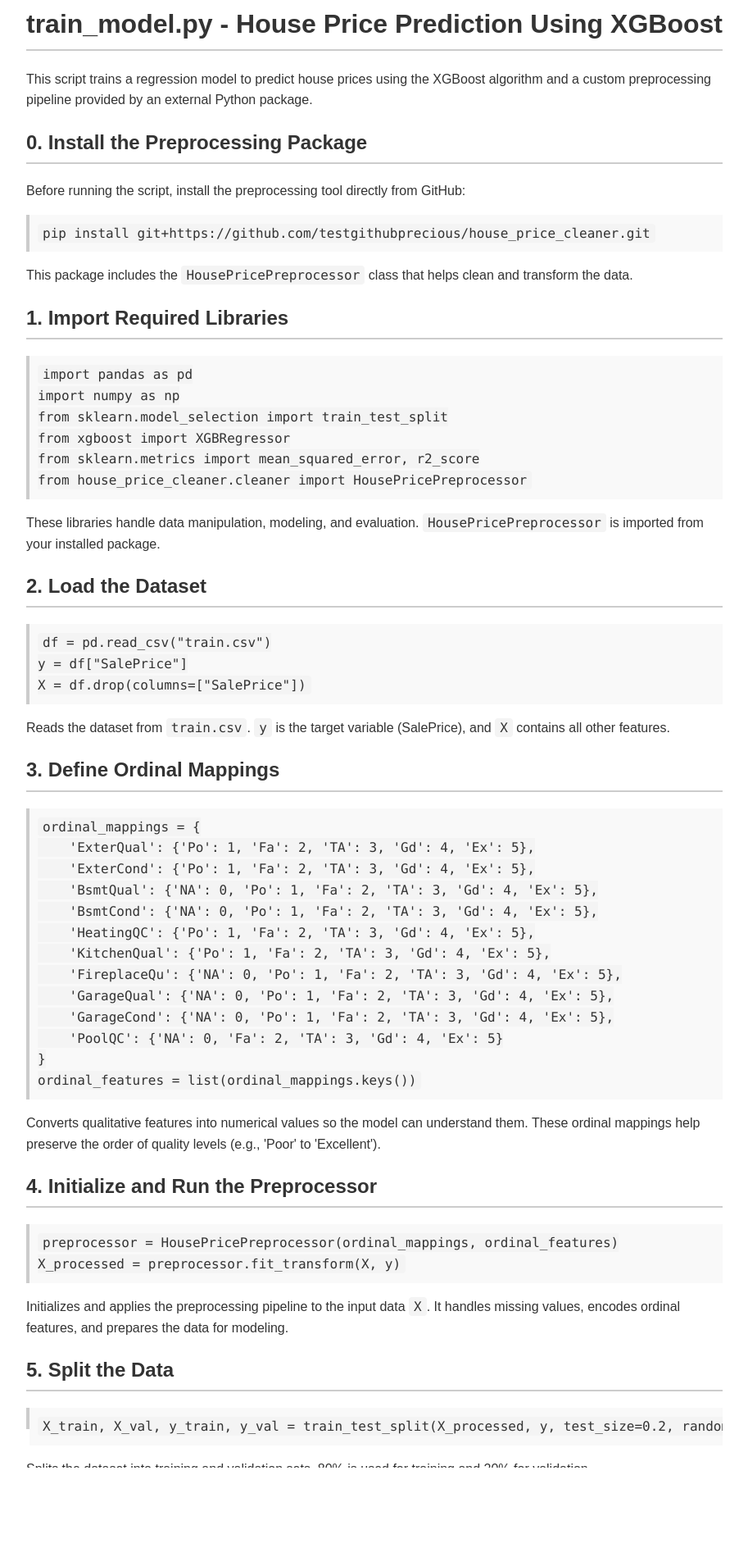
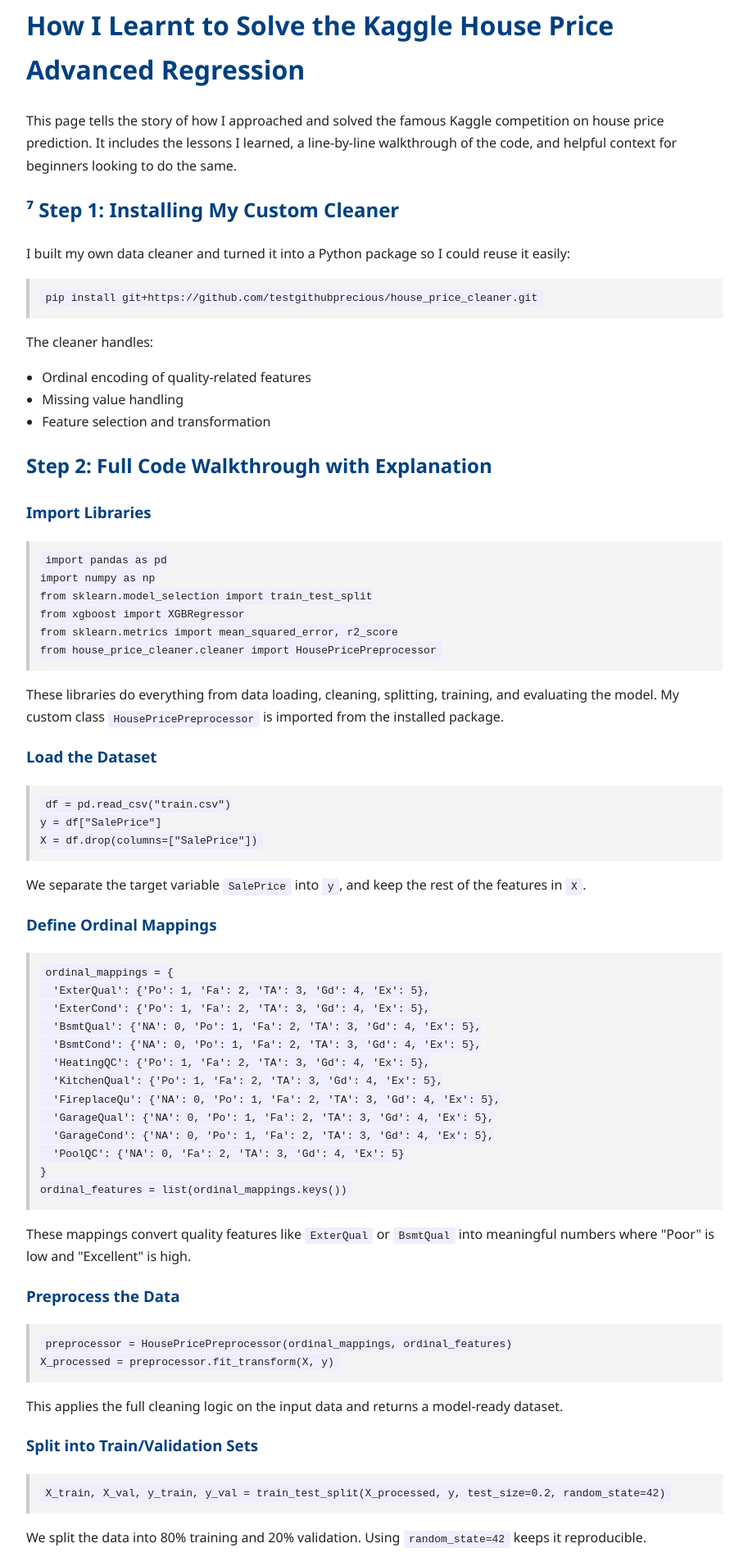
Before and after one commit to testgithubprecious/house_price_cleaner, a plain HTML site: page index.html in a window 1280 px wide. Shown: the part 36-1935 px from the top of the page at 82% size, without its empty margins (183-1096 px from the left). Drawn offline with Linux system fonts and the light colour scheme.

Commit message:
Update index.html

```diff
--- a/index.html
+++ b/index.html
@@ -2,46 +2,71 @@
 <html lang="en">
 <head>
   <meta charset="UTF-8">
-  <title>train_model.py - Kaggle Advanced House Price Prediction</title>
+  <title>How I Learnt to Solve the Kaggle House Price Advanced Regression</title>
   <style>
     body {
-      font-family: Arial, sans-serif;
+      font-family: 'Segoe UI', Tahoma, Geneva, Verdana, sans-serif;
       max-width: 850px;
       margin: 40px auto;
       padding: 0 20px;
-      line-height: 1.6;
-      color: #333;
+      line-height: 1.7;
+      color: #222;
     }
-    h1, h2 {
-      border-bottom: 2px solid #ccc;
-      padding-bottom: 5px;
+    h1, h2, h3 {
+      color: #004080;
+    }
+    pre {
+      background: #f4f4f4;
+      padding: 1em;
+      border-left: 4px solid #ccc;
+      overflow-x: auto;
     }
     code {
-      background: #f4f4f4;
-      padding: 2px 6px;
-      border-radius: 4px;
-      font-family: Consolas, monospace;
+      background: #eef;
+      padding: 0.2em 0.5em;
+      border-radius: 3px;
     }
-    pre {
+    ul {
+      padding-left: 1.2rem;
+    }
+    .book-note {
       background: #f9f9f9;
-      padding: 10px;
-      border-left: 4px solid #ccc;
-      overflow-x: auto;
+      border-left: 4px solid #4CAF50;
+      padding: 1em;
+      margin-top: 2em;
+    }
+    a {
+      color: #0066cc;
     }
   </style>
 </head>
 <body>
 
-  <h1>train_model.py - House Price Prediction Using XGBoost</h1>
+  <h1>How I Learnt to Solve the Kaggle House Price Advanced Regression</h1>
 
-  <p>This script trains a regression model to predict house prices using the XGBoost algorithm and a custom preprocessing pipeline provided by an external Python package.</p>
+  <p>
+    This page tells the story of how I approached and solved the famous Kaggle competition on house price prediction.
+    It includes the lessons I learned, a line-by-line walkthrough of the code, and helpful context for beginners looking to do the same.
+  </p>
 
-  <h2>0. Install the Preprocessing Package</h2>
-  <p>Before running the script, install the preprocessing tool directly from GitHub:</p>
+  <h2>⁷ Step 1: Installing My Custom Cleaner</h2>
+  <p>
+    I built my own data cleaner and turned it into a Python package so I could reuse it easily:
+  </p>
   <pre><code>pip install git+https://github.com/testgithubprecious/house_price_cleaner.git</code></pre>
-  <p>This package includes the <code>HousePricePreprocessor</code> class that helps clean and transform the data.</p>
 
-  <h2>1. Import Required Libraries</h2>
+  <p>
+    The cleaner handles:
+    <ul>
+      <li>Ordinal encoding of quality-related features</li>
+      <li>Missing value handling</li>
+      <li>Feature selection and transformation</li>
+    </ul>
+  </p>
+
+  <h2>Step 2: Full Code Walkthrough with Explanation</h2>
+
+  <h3>Import Libraries</h3>
   <pre><code>import pandas as pd
 import numpy as np
 from sklearn.model_selection import train_test_split
@@ -49,20 +74,19 @@ from xgboost import XGBRegressor
 from sklearn.metrics import mean_squared_error, r2_score
 from house_price_cleaner.cleaner import HousePricePreprocessor</code></pre>
   <p>
-    These libraries handle data manipulation, modeling, and evaluation.
-    <code>HousePricePreprocessor</code> is imported from your installed package.
+    These libraries do everything from data loading, cleaning, splitting, training, and evaluating the model.
+    My custom class <code>HousePricePreprocessor</code> is imported from the installed package.
   </p>
 
-  <h2>2. Load the Dataset</h2>
+  <h3>Load the Dataset</h3>
   <pre><code>df = pd.read_csv("train.csv")
 y = df["SalePrice"]
 X = df.drop(columns=["SalePrice"])</code></pre>
   <p>
-    Reads the dataset from <code>train.csv</code>.
-    <code>y</code> is the target variable (SalePrice), and <code>X</code> contains all other features.
+    We separate the target variable <code>SalePrice</code> into <code>y</code>, and keep the rest of the features in <code>X</code>.
   </p>
 
-  <h2>3. Define Ordinal Mappings</h2>
+  <h3>Define Ordinal Mappings</h3>
   <pre><code>ordinal_mappings = {
   'ExterQual': {'Po': 1, 'Fa': 2, 'TA': 3, 'Gd': 4, 'Ex': 5},
   'ExterCond': {'Po': 1, 'Fa': 2, 'TA': 3, 'Gd': 4, 'Ex': 5},
@@ -77,52 +101,63 @@ X = df.drop(columns=["SalePrice"])</code></pre>
 }
 ordinal_features = list(ordinal_mappings.keys())</code></pre>
   <p>
-    Converts qualitative features into numerical values so the model can understand them.
-    These ordinal mappings help preserve the order of quality levels (e.g., 'Poor' to 'Excellent').
+    These mappings convert quality features like <code>ExterQual</code> or <code>BsmtQual</code> into meaningful numbers where "Poor" is low and "Excellent" is high.
   </p>
 
-  <h2>4. Initialize and Run the Preprocessor</h2>
+  <h3>Preprocess the Data</h3>
   <pre><code>preprocessor = HousePricePreprocessor(ordinal_mappings, ordinal_features)
 X_processed = preprocessor.fit_transform(X, y)</code></pre>
   <p>
-    Initializes and applies the preprocessing pipeline to the input data <code>X</code>.
-    It handles missing values, encodes ordinal features, and prepares the data for modeling.
+    This applies the full cleaning logic on the input data and returns a model-ready dataset.
   </p>
 
-  <h2>5. Split the Data</h2>
+  <h3>Split into Train/Validation Sets</h3>
   <pre><code>X_train, X_val, y_train, y_val = train_test_split(X_processed, y, test_size=0.2, random_state=42)</code></pre>
   <p>
-    Splits the dataset into training and validation sets.
-    80% is used for training and 20% for validation.
-    <code>random_state=42</code> ensures results are reproducible.
+    We split the data into 80% training and 20% validation. Using <code>random_state=42</code> keeps it reproducible.
   </p>
 
-  <h2>6. Train the Model</h2>
+  <h3>Train the XGBoost Model</h3>
   <pre><code>model = XGBRegressor(n_estimators=100, learning_rate=0.1)
 model.fit(X_train, y_train)</code></pre>
   <p>
-    Initializes the XGBoost Regressor with 100 trees and a learning rate of 0.1.
-    Then fits it to the training data.
+    This model is powerful and easy to tune. Here we use 100 trees and a learning rate of 0.1 for balance.
   </p>
 
-  <h2>7. Make Predictions and Evaluate</h2>
+  <h3>Make Predictions and Evaluate</h3>
   <pre><code>y_pred = model.predict(X_val)
 rmse = np.sqrt(mean_squared_error(y_val, y_pred))
 r2 = r2_score(y_val, y_pred)</code></pre>
   <p>
-    Predicts house prices on the validation set and calculates performance metrics:
-    <ul>
-      <li><strong>RMSE</strong> (Root Mean Squared Error) measures average prediction error.</li>
-      <li><strong>R² Score</strong> shows how well the model explains the variation in prices.</li>
-    </ul>
+    RMSE (Root Mean Squared Error) tells us the average error in price predictions.<br>
+    R² Score shows how much of the price variation the model explains.
   </p>
 
-  <h2>8. Display the Results</h2>
+  <h3>Print the Results</h3>
   <pre><code>print("Validation RMSE:", rmse)
 print("Validation R² Score:", r2)</code></pre>
   <p>
-    Prints the model's performance to the console so you can see how well it's doing on unseen data.
+    Outputting results helps you track performance as you experiment and tweak parameters.
   </p>
+
+  <h2>What I Learnt</h2>
+  <ul>
+    <li>Preprocessing is just as important as modeling</li>
+    <li>Turning repetitive steps into packages makes projects faster</li>
+    <li>XGBoost is great for beginners if you understand the basics</li>
+  </ul>
+
+  <div class="book-note">
+    <p>
+      If you're interested in learning <strong>how I built the <code>HousePricePreprocessor</code> class</strong> and why each step matters,
+      I wrote a beginner-friendly guide that walks through it in detail — from scratch to deployment.
+    </p>
+    <p><strong>🔗 Check it out on Selar:</strong>
+      <a href="https://selar.com/2y74rw3227?currency=USD" target="_blank">
+        https://selar.com/2y74rw3227?currency=USD
+      </a>
+    </p>
+  </div>
 
 </body>
 </html>
```
Lines whose indentation alone changed are shown as unchanged.
